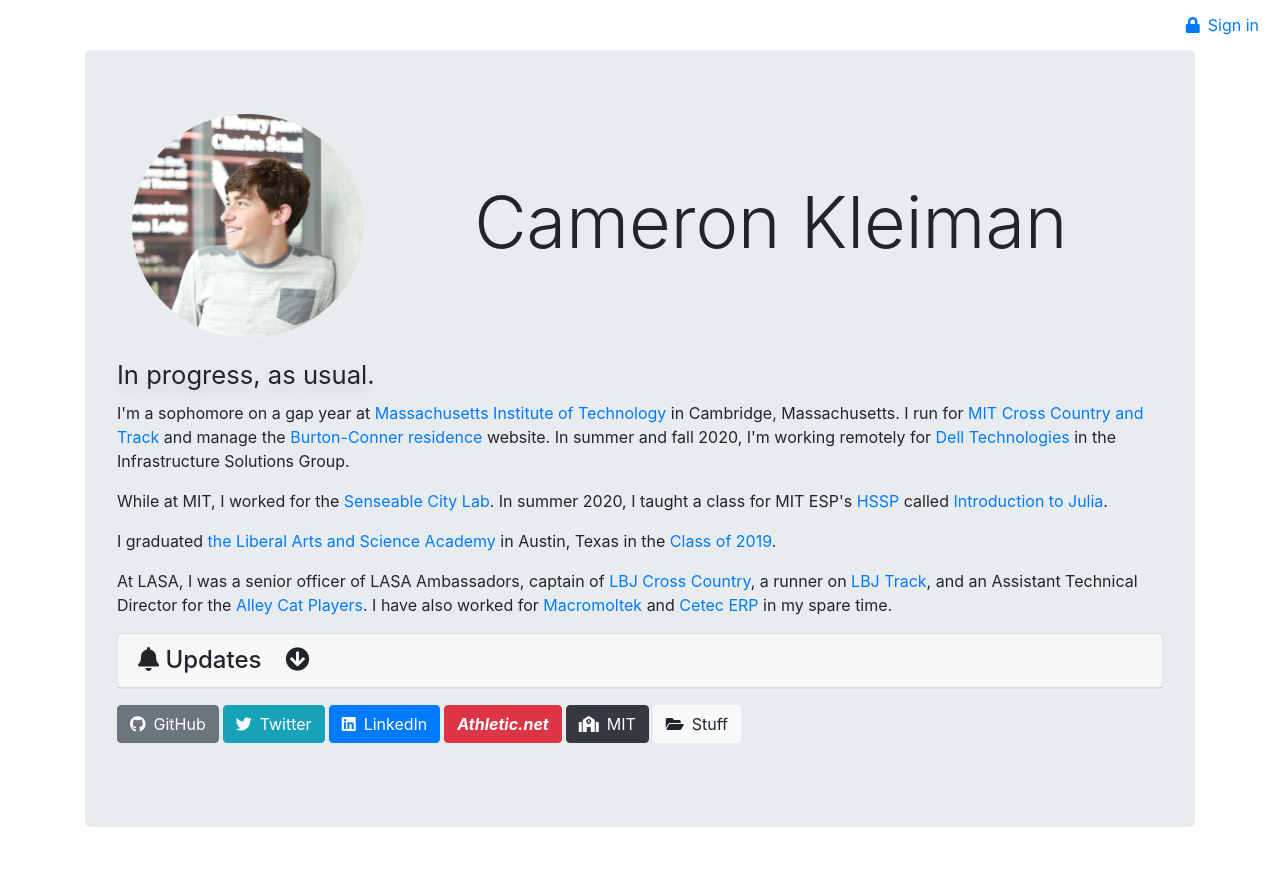
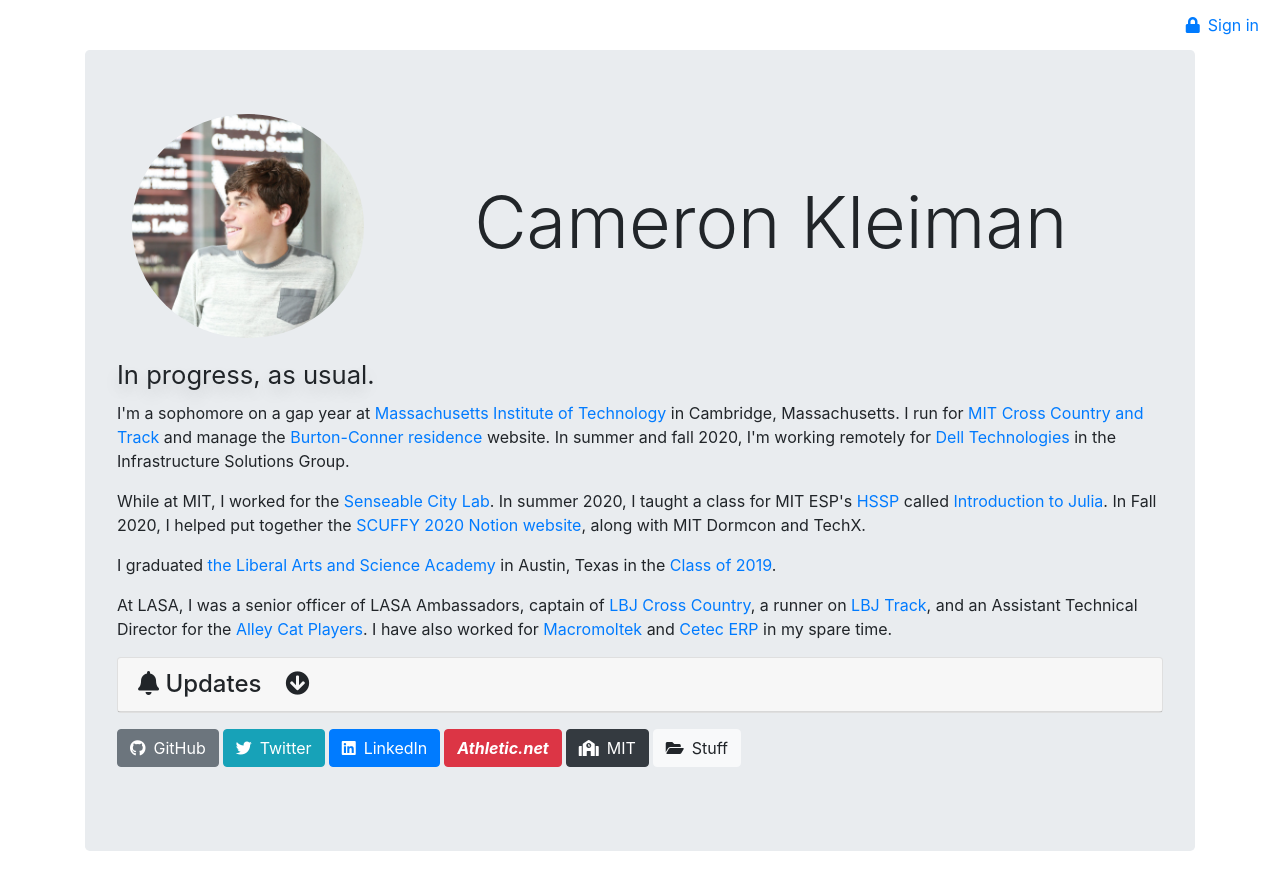
Before and after one commit to camtheman256/website, a Jekyll site: the page built from me/index.html, in a window 1280 px wide. Shown: the top 890 px of the page. Built offline with Jekyll 4.4.1, drawn with Linux system fonts in a browser that asks for light colours; nearby versions of some CDN libraries.

Commit message:
Add SCUFFY

```diff
--- a/me/index.html
+++ b/me/index.html
@@ -44,7 +44,7 @@
 		In summer and fall 2020, I'm working remotely for <a href="https://www.delltechnologies.com/" target="_blank">Dell Technologies</a> in the Infrastructure Solutions Group.
 	</p>
 	<p>
-		While at MIT, I worked for the <a href="http://senseable.mit.edu" target="_blank">Senseable City Lab</a>. In summer 2020, I taught a class for MIT ESP's <a href="https://esp.mit.edu/learn/HSSP/index.html" target="_blank">HSSP</a> called <a href="https://julia.party" target="_blank">Introduction to Julia</a>.
+		While at MIT, I worked for the <a href="http://senseable.mit.edu" target="_blank">Senseable City Lab</a>. In summer 2020, I taught a class for MIT ESP's <a href="https://esp.mit.edu/learn/HSSP/index.html" target="_blank">HSSP</a> called <a href="https://julia.party" target="_blank">Introduction to Julia</a>. In Fall 2020, I helped put together the <a href="https://www.notion.so/SCUFFY-2020-7ca7a73c7ecd4e1e8c9a14aec02cc2f3">SCUFFY 2020 Notion website</a>, along with MIT Dormcon and TechX.
 	</p>
         <p>I graduated <a href="http://www.lasahighschool.org/" target="_blank">the Liberal Arts and Science Academy</a> in Austin, Texas in the <a href="https://lasa2019.com">Class of 2019</a>.</p>
         <p>
```
